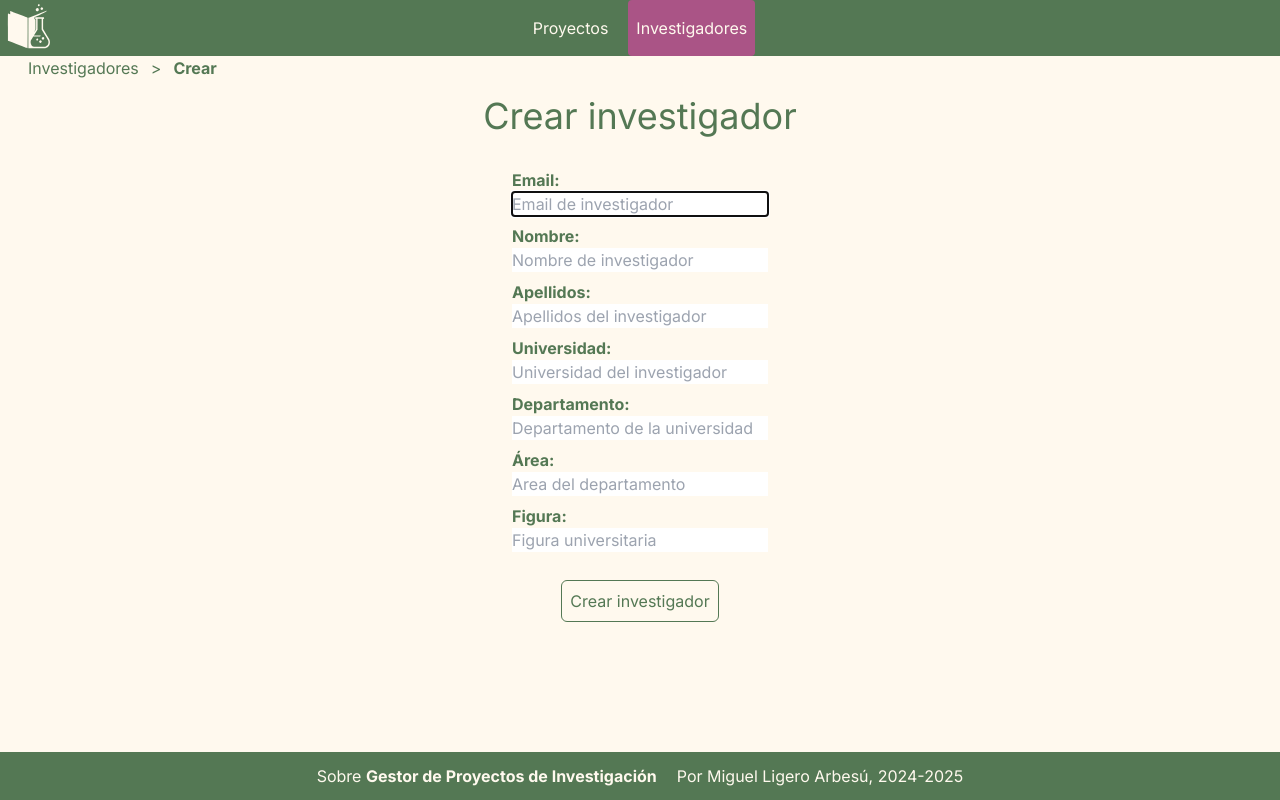
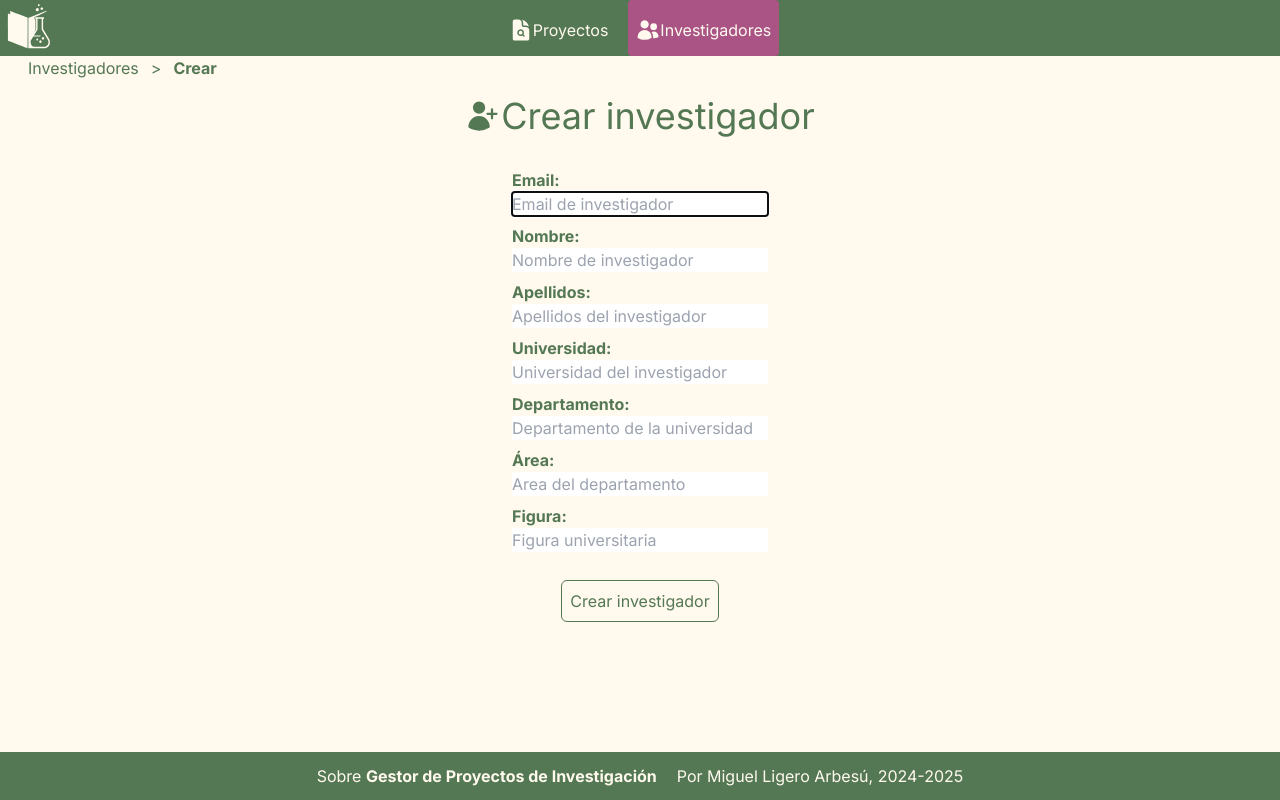
Before and after one commit to miguelliar/tfg-miguel, a Next.js app: page /investigadores/crear in a window 1280 px wide. Built offline with nearby package versions, Linux system fonts and the light colour scheme.

Commit message:
add: icons corresponding to the page
- Add icons to the different pages, user for investigadores and document for proyectos
- Change styles on SearchProyectosByInvestigadorButton

```diff
--- a/src/app/investigadores/crear/page.tsx
+++ b/src/app/investigadores/crear/page.tsx
@@ -1,11 +1,16 @@
 "use server"
+
+import { UserPlusIcon } from "@heroicons/react/24/solid"
 
 import { InvestigadorCreateForm } from "@/app/ui"
 
 export default async function Page() {
   return (
     <div className="flex flex-col items-center gap-5 my-2">
-      <h1 className="text-4xl text-center">Crear investigador</h1>
+      <div className="flex flex-col sm:flex-row items-center">
+        <UserPlusIcon className="w-9" />
+        <h1 className="text-4xl text-center">Crear investigador</h1>
+      </div>
       <InvestigadorCreateForm />
     </div>
   )
--- a/src/app/investigadores/page.tsx
+++ b/src/app/investigadores/page.tsx
@@ -1,4 +1,4 @@
-import { PlusIcon } from "@heroicons/react/24/solid"
+import { PlusIcon, UsersIcon } from "@heroicons/react/24/solid"
 import Link from "next/link"
 
 import {
@@ -40,7 +40,10 @@ export default async function Page(props: {
 
   return (
     <>
-      <h1 className="text-4xl m-5">Investigadores</h1>
+      <div className="flex flex-row m-5 justify-center sm:justify-start">
+        <UsersIcon className="w-9" />
+        <h1 className="text-4xl">Investigadores</h1>
+      </div>
       <section className="m-4 p-1 flex flex-col">
         {currentInvestigador && (
           <InvestigadorCard investigador={currentInvestigador} />
--- a/src/app/proyectos/crear/nuevo/page.tsx
+++ b/src/app/proyectos/crear/nuevo/page.tsx
@@ -1,11 +1,16 @@
 "use server"
+
+import { DocumentPlusIcon } from "@heroicons/react/24/solid"
 
 import { ProyectoCreate } from "@/app/ui"
 
 export default async function Page() {
   return (
     <div className="flex flex-col items-center gap-5 my-2">
-      <h1 className="text-4xl text-center">Crear proyecto</h1>
+      <div className="flex flex-row">
+        <DocumentPlusIcon className="w-9" />
+        <h1 className="text-4xl text-center">Crear proyecto</h1>
+      </div>
       <ProyectoCreate />
     </div>
   )
--- a/src/app/proyectos/crear/page.tsx
+++ b/src/app/proyectos/crear/page.tsx
@@ -1,5 +1,9 @@
 "use server"
 
+import {
+  DocumentArrowUpIcon,
+  DocumentPlusIcon,
+} from "@heroicons/react/24/solid"
 import Link from "next/link"
 
 export default async function Page() {
@@ -8,12 +12,17 @@ export default async function Page() {
       <h1 className="text-4xl m-5">Añadir proyectos</h1>
       <ul className="ml-7">
         <li>
-          <Link href="/proyectos/crear/nuevo">
+          <Link href="/proyectos/crear/nuevo" className="flex flex-row text-xl">
+            <DocumentPlusIcon className="w-5" />
             Crear un proyecto manualmente
           </Link>
         </li>
         <li>
-          <Link href="/proyectos/crear/subida">
+          <Link
+            href="/proyectos/crear/subida"
+            className="flex flex-row text-xl"
+          >
+            <DocumentArrowUpIcon className="w-5" />
             Añadir varios proyectos por fichero
           </Link>
         </li>
--- a/src/app/proyectos/crear/subida/page.tsx
+++ b/src/app/proyectos/crear/subida/page.tsx
@@ -1,9 +1,16 @@
+import { DocumentArrowUpIcon } from "@heroicons/react/24/solid"
+
 import { ProyectoFileUploaderForm } from "@/app/ui"
 
 export default async function Page() {
   return (
     <>
-      <h1 className="text-4xl m-5">Añadir proyectos a través de archivo</h1>
+      <div className="flex flex-col sm:flex-row m-5 items-center">
+        <DocumentArrowUpIcon className="w-9" />
+        <h1 className="text-4xl text-center">
+          Añadir proyectos a través de archivo
+        </h1>
+      </div>
       <ProyectoFileUploaderForm />
     </>
   )
--- a/src/app/proyectos/page.tsx
+++ b/src/app/proyectos/page.tsx
@@ -1,3 +1,5 @@
+import { DocumentMagnifyingGlassIcon } from "@heroicons/react/24/solid"
+
 import {
   CreateProyectoButton,
   Pagination,
@@ -30,7 +32,10 @@ export default async function Page(props: {
 
   return (
     <>
-      <h1 className="text-4xl m-5">Proyectos</h1>
+      <div className="flex flex-row m-5 justify-center">
+        <DocumentMagnifyingGlassIcon className="w-9" />
+        <h1 className="text-4xl">Proyectos</h1>
+      </div>
       <section className="m-4 p-1 flex flex-col justify-items-center">
         {currentProyecto && <ProyectoCard proyecto={currentProyecto} />}
         <div className="flex flex-col md:flex-row justify-between">
--- a/src/app/ui/HeaderNavigation.tsx
+++ b/src/app/ui/HeaderNavigation.tsx
@@ -1,6 +1,10 @@
 "use client"
 
-import { Bars3Icon } from "@heroicons/react/24/solid"
+import {
+  Bars3Icon,
+  DocumentMagnifyingGlassIcon,
+  UsersIcon,
+} from "@heroicons/react/24/solid"
 import cx from "classnames"
 import Link from "next/link"
 import { usePathname } from "next/navigation"
@@ -12,8 +16,16 @@ import { Button } from "./button/Button"
 import { CardModal } from "./cards/CardModal"
 
 const pageLinks = [
-  { title: "Proyectos", url: "/proyectos" },
-  { title: "Investigadores", url: "/investigadores" },
+  {
+    title: "Proyectos",
+    url: "/proyectos",
+    icon: <DocumentMagnifyingGlassIcon className="w-6" />,
+  },
+  {
+    title: "Investigadores",
+    url: "/investigadores",
+    icon: <UsersIcon className="w-6" />,
+  },
 ]
 
 const PageLinks = ({ url, onOpen }: { url: string; onOpen?: () => void }) => {
@@ -24,17 +36,22 @@ const PageLinks = ({ url, onOpen }: { url: string; onOpen?: () => void }) => {
           key={`HeaderLink-${link.title}`}
           onClick={onOpen}
           className={cx(
-            "text-2xl text-primary sm:text-base sm:text-secondary hover:text-secondary hover:bg-accent-primary h-full my-1 rounded px-2 items-center w-full sm:w-fit text-center overflow-auto text-ellipsis sm:flex",
+            "text-2xl text-primary sm:text-base sm:text-secondary hover:text-secondary hover:bg-accent-primary h-full my-1 rounded px-2 pt-1 items-center w-full sm:w-fit text-center overflow-auto text-ellipsis sm:flex",
             {
               "sm:bg-accent-primary": url.startsWith(link.url),
               "bg-accent-primary text-secondary":
                 onOpen && url.startsWith(link.url),
               hidden: !onOpen && !url.startsWith(link.url),
+              "text-secondary hover:text-secondary hover:bg-primary sm:hover:bg-accent-primary":
+                !onOpen && url.startsWith(link.url),
             }
           )}
           href={link.url}
         >
-          {link.title}
+          <div className="flex flex-row justify-center">
+            {link.icon}
+            {link.title}
+          </div>
         </Link>
       ))}
     </div>
--- a/src/app/ui/button/SearchProyectosByInvestigadorButton.tsx
+++ b/src/app/ui/button/SearchProyectosByInvestigadorButton.tsx
@@ -16,13 +16,16 @@ export const SearchProyectosByInvestigadorButton = () => {
   return (
     <Button
       onClick={switchActive}
-      className={cx("max-w-fit", {
-        "text-accent-primary": isActive,
-        "border-accent-primary": isActive,
+      className={cx("max-w-fit p-2 border outline-2", {
+        "text-accent-primary border-accent-primary hover:text-accent-primary-strong focus:text-accent-primary-strong hover:border-accent-primary-strong focus:border-accent-primary-strong":
+          isActive,
+        "text-primary border-primary hover:text-primary-strong focus:text-primary-strong hover:border-primary-strong focus:border-primary-strong":
+          !isActive,
       })}
-      ariaLabel="Iniciar búsqueda de proyectos por investigador"
+      ariaLabel={`${isActive ? "Iniciar" : "Finalizar"} búsqueda de proyectos por investigador`}
+      variant="custom"
     >
-      Iniciar Búsqueda
+      {isActive ? "Finalizar Búsqueda" : "Iniciar Búsqueda"}
       <DocumentMagnifyingGlassIcon className="ml-2 mt-[2px] h-[20px] w-[20px]" />
     </Button>
   )
--- a/src/app/ui/cards/investigador/InvestigadorCard.tsx
+++ b/src/app/ui/cards/investigador/InvestigadorCard.tsx
@@ -2,7 +2,10 @@
 
 /* eslint-disable jsx-a11y/no-static-element-interactions */
 
-import { ArrowTopRightOnSquareIcon } from "@heroicons/react/24/solid"
+import {
+  ArrowTopRightOnSquareIcon,
+  DocumentMagnifyingGlassIcon,
+} from "@heroicons/react/24/solid"
 import { useEffect, useState } from "react"
 
 import type { ProyectoMinimumDataType } from "@/app/utils"
@@ -107,13 +110,20 @@ export const InvestigadorCard = ({
           </div>
           {proyectosParticipa.length > 0 && (
             <>
-              <b className="mt-5">Nombres de autor</b>
+              <h3 className="mt-5">
+                <b>Nombres de autor</b>
+              </h3>
               <ul>
                 {nombresAutor.map((nombre) => (
                   <li key={nombre}>{nombre}</li>
                 ))}
               </ul>
-              <b className="mt-5">Participante en</b>
+              <div className="flex flex-row mt-5">
+                <DocumentMagnifyingGlassIcon className="w-4" />
+                <h3>
+                  <b>Participante en</b>
+                </h3>
+              </div>
               <div className="flex flex-col overflow-auto gap-2">
                 {proyectosParticipa.map((proyecto) => {
                   const proyectoCode = new URLSearchParams([
--- a/src/app/ui/cards/proyecto/ProyectoCard.tsx
+++ b/src/app/ui/cards/proyecto/ProyectoCard.tsx
@@ -1,6 +1,6 @@
 "use client"
 
-import { ArrowTopRightOnSquareIcon } from "@heroicons/react/24/solid"
+import { ArrowTopRightOnSquareIcon, UsersIcon } from "@heroicons/react/24/solid"
 import { useEffect, useState } from "react"
 
 import type { ParticipaType, ProyectoType } from "@/app/utils"
@@ -117,9 +117,12 @@ export const ProyectoCard = ({
           </div>
           {participaciones.length > 0 && (
             <div>
-              <h3>
-                <b className="mt-5">Participantes</b>
-              </h3>
+              <div className="flex flex-row  mt-5">
+                <UsersIcon className="w-4" />
+                <h3>
+                  <b>Participantes</b>
+                </h3>
+              </div>
               <div className="flex flex-col overflow-auto items-center gap-2">
                 {participaciones.map((participa) => {
                   const emailDirection = new URLSearchParams([
--- a/src/app/ui/form/edit/EditProyectoForm.tsx
+++ b/src/app/ui/form/edit/EditProyectoForm.tsx
@@ -1,6 +1,10 @@
 "use client"
 
-import { MinusCircleIcon, PlusCircleIcon } from "@heroicons/react/24/solid"
+import {
+  MinusCircleIcon,
+  PlusCircleIcon,
+  UsersIcon,
+} from "@heroicons/react/24/solid"
 import type { KeyboardEvent } from "react"
 import { useRef, useState } from "react"
 
@@ -189,7 +193,10 @@ export const EditProyectoForm = ({
         </label>
       </div>
       <div className="flex flex-col justify-start items-center">
-        <b className="mt-5">Participantes</b>
+        <div className="flex flex-row mt-5">
+          <UsersIcon className="w-4" />
+          <b>Participantes</b>
+        </div>
         {editedParticipaciones.length > 0 && (
           <div className="flex flex-col gap-2 overflow-auto mt-2">
             {editedParticipaciones.map((participa) => (
--- a/src/app/ui/viewer/MostrarProyectos.tsx
+++ b/src/app/ui/viewer/MostrarProyectos.tsx
@@ -1,6 +1,9 @@
 "use client"
 
-import { ArrowDownTrayIcon } from "@heroicons/react/24/solid"
+import {
+  DocumentArrowDownIcon,
+  DocumentMagnifyingGlassIcon,
+} from "@heroicons/react/24/solid"
 import { isEqual } from "lodash"
 import { useEffect, useRef, useState } from "react"
 
@@ -64,9 +67,12 @@ export const MostrarProyectos = () => {
 
   return (
     <section className="my-8">
-      <h2 className="text-2xl">
-        <b>Busqueda de proyectos</b>
-      </h2>
+      <div className="flex flex-row">
+        <DocumentMagnifyingGlassIcon className="w-6" />
+        <h2 className="text-2xl">
+          <b>Busqueda de proyectos</b>
+        </h2>
+      </div>
       {proyectoSearched && <ProyectoCard proyecto={proyectoSearched} />}
       <div className="flex flex-col md:flex-row gap-16 justify-start">
         <InvestigadoresList selectedInvestigadores={selectedInvestigadores} />
@@ -86,7 +92,7 @@ export const MostrarProyectos = () => {
               }
             >
               Descargar proyectos en CSV
-              <ArrowDownTrayIcon className="ml-2 mt-[2px] h-[20px] w-[20px]" />
+              <DocumentArrowDownIcon className="ml-2 mt-[2px] h-[20px] w-[20px]" />
             </Button>
           </div>
           {searchedProyectos && (
```
